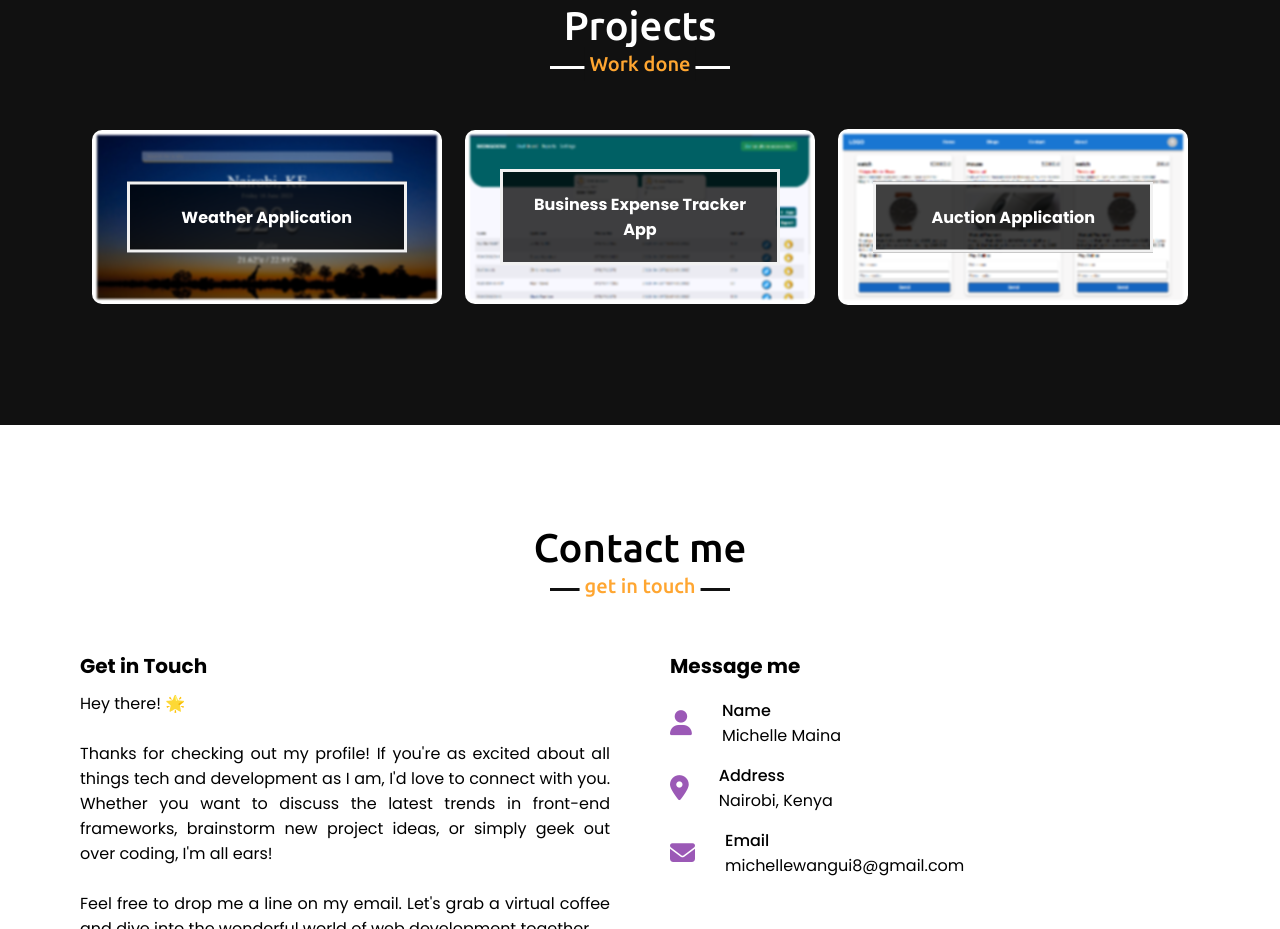
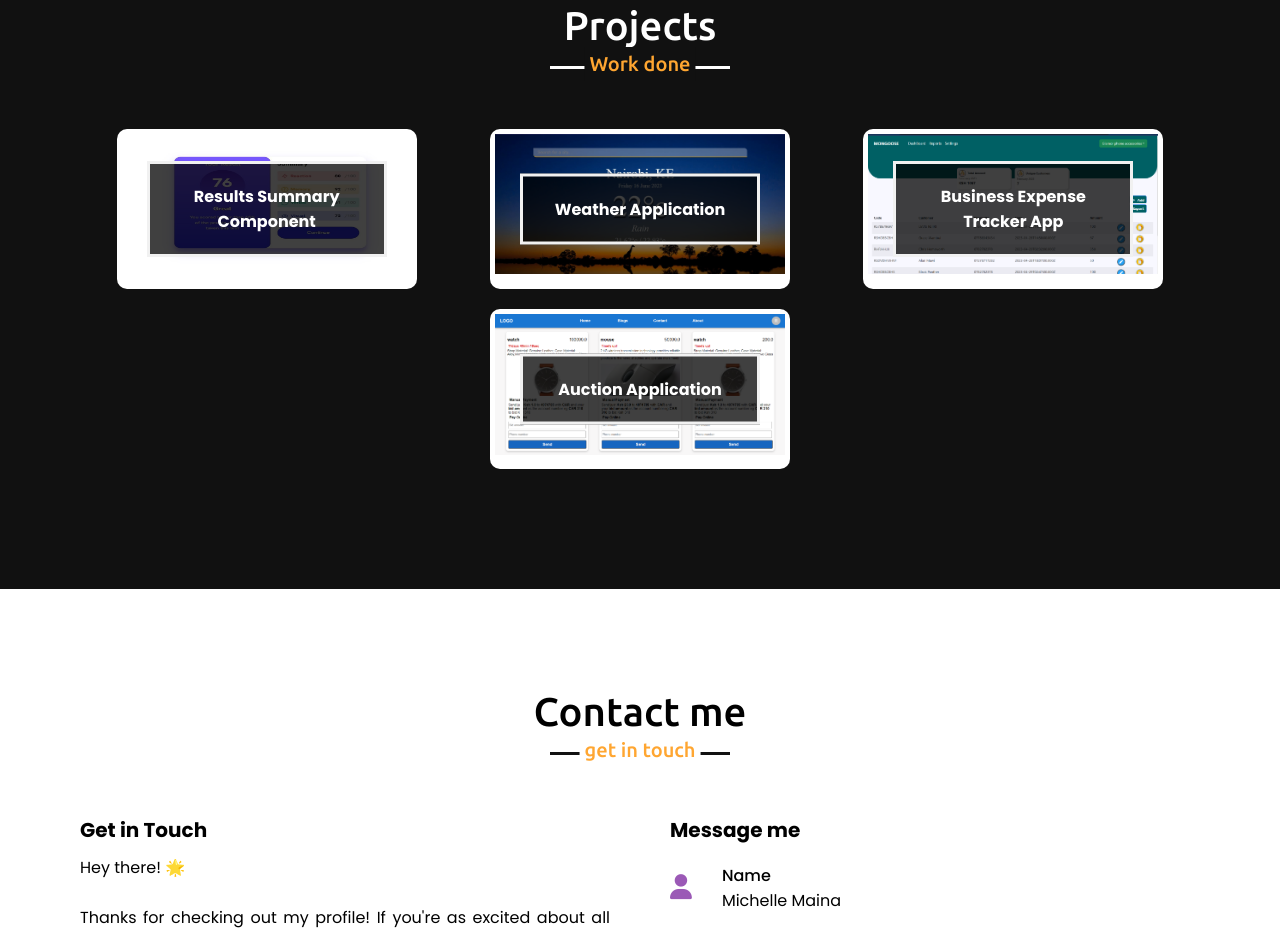
Before and after one commit to MICH-MAINA/my-portfolio, a plain HTML site: page index.html in a window 1280 px wide. Shown: the part 2996-3925 px from the top of the page. Drawn offline with nearby package versions, Linux system fonts and the light colour scheme.

Commit message:
summaryProject

```diff
--- a/index.html
+++ b/index.html
@@ -205,6 +205,12 @@
 
         <div class="cardBox">
           <div class="card">
+            <a href="https://summarycomponentproject.netlify.app/">
+              <img src="images/summarycomponent.jpg" style="height: 150px;" />
+              <div class="text">Results Summary Component</div>
+            </a>
+          </div>
+          <div class="card">
             <a href="https://weather-app-f79b3.web.app/">
               <img src="images/weatherProject.jpg" alt="" />
               <div class="text">Weather Application</div>
--- a/styles.css
+++ b/styles.css
@@ -359,9 +359,8 @@ position: relative;
   background: #fff;
   color: #111;
   padding: 5px;
-  /* height: 4rem; */
-  min-width: 250px;
-  max-width: 350px;
+  height: 160px;
+  width: 300px;
   margin-bottom: 20px;
   border-radius: 10px;
   background-position: center;
@@ -371,11 +370,10 @@ position: relative;
 }
 
 .projects .cardBox .card img {
-  display: block;
+
   width: 100%;
-  height: auto;
-  object-fit: contain;
-  filter: blur(1px);
+
+
 }
 
 
```
Also changed, not shown: images/summarycomponent.jpg (added).
